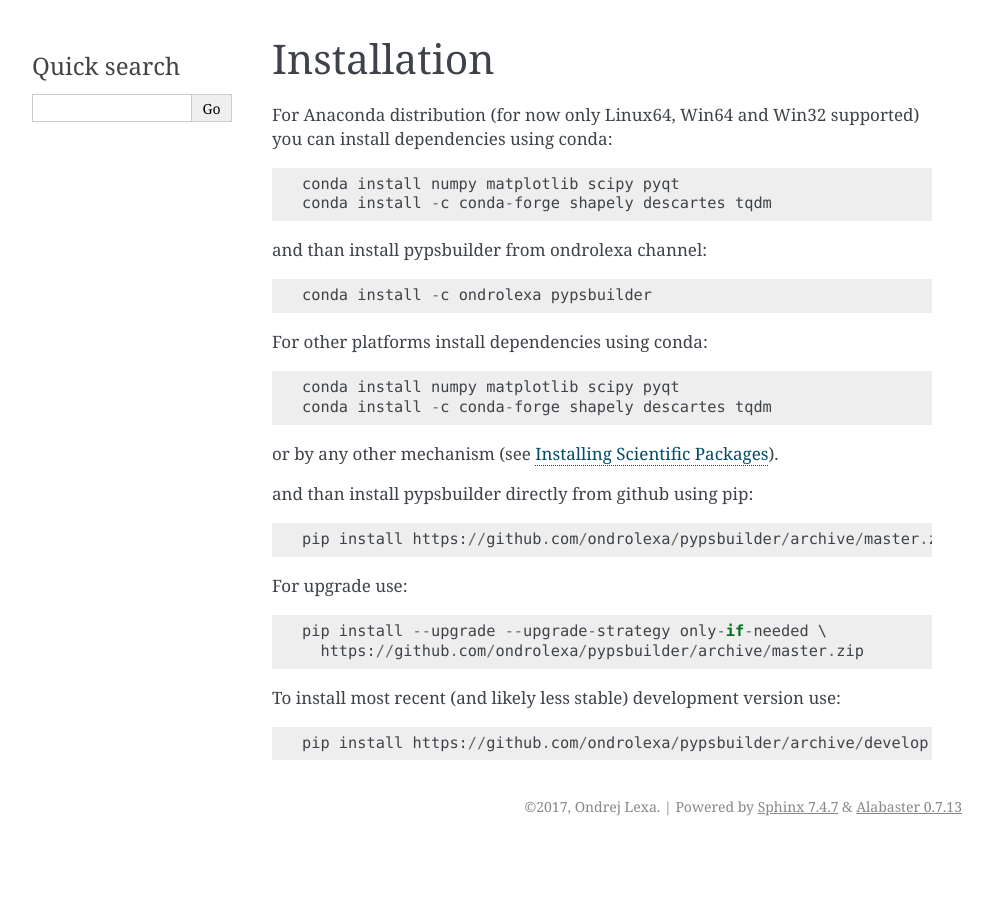
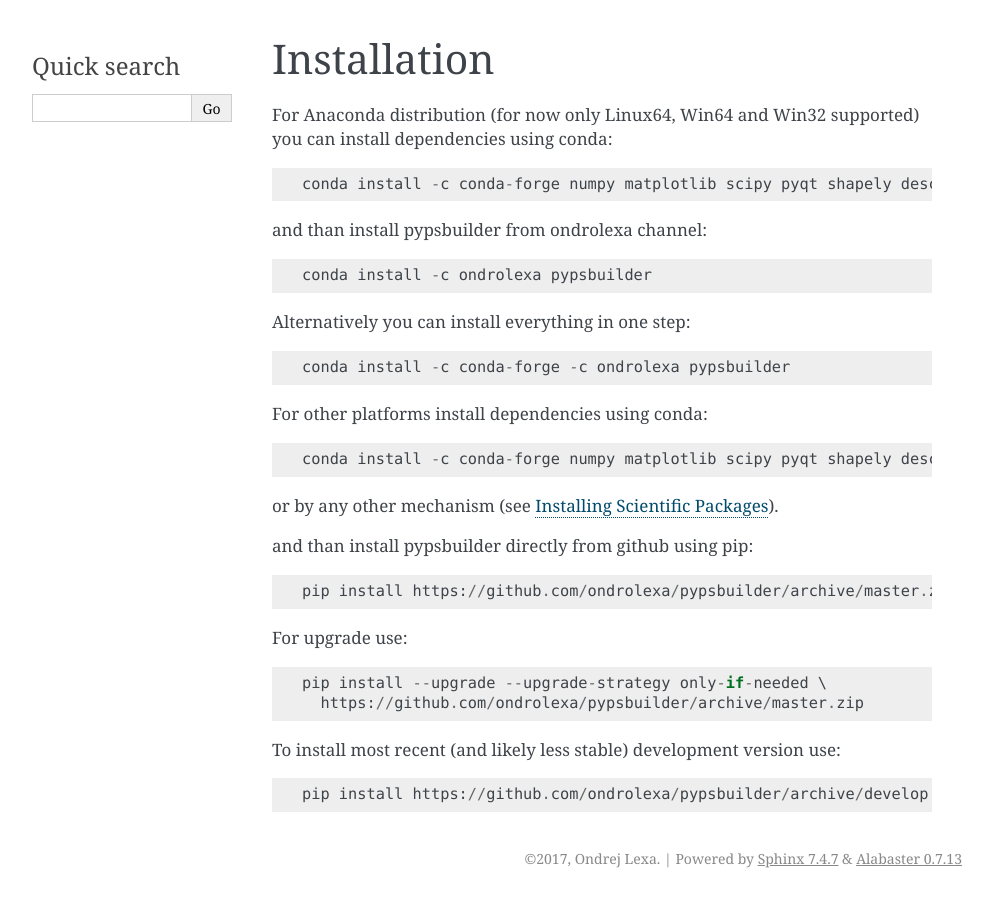
Before and after one commit to ondrolexa/pypsbuilder, a Sphinx documentation site: the page built from docs/installation.rst, in a window 1280 px wide. Shown: the whole page, without its empty margins (148-1141 px from the left). Built offline with Sphinx 7.4.7, drawn with Linux system fonts in a browser that asks for light colours.

```diff
--- a/docs/conf.py
+++ b/docs/conf.py
@@ -57,7 +57,7 @@ author = 'Ondrej Lexa'
 # The short X.Y version.
 version = '2.1'
 # The full version, including alpha/beta/rc tags.
-release = '2.1.3dev'
+release = '2.1.3'
 
 # The language for content autogenerated by Sphinx. Refer to documentation
 # for a list of supported languages.
--- a/docs/installation.rst
+++ b/docs/installation.rst
@@ -4,17 +4,19 @@ Installation
 
 For Anaconda distribution (for now only Linux64, Win64 and Win32 supported) you can install dependencies using conda::
 
-    conda install numpy matplotlib scipy pyqt
-    conda install -c conda-forge shapely descartes tqdm
+    conda install -c conda-forge numpy matplotlib scipy pyqt shapely descartes tqdm
 
 and than install pypsbuilder from ondrolexa channel::
 
     conda install -c ondrolexa pypsbuilder
 
+Alternatively you can install everything in one step::
+
+    conda install -c conda-forge -c ondrolexa pypsbuilder
+
 For other platforms install dependencies using conda::
 
-    conda install numpy matplotlib scipy pyqt
-    conda install -c conda-forge shapely descartes tqdm
+    conda install -c conda-forge numpy matplotlib scipy pyqt shapely descartes tqdm
 
 or by any other mechanism (see `Installing Scientific Packages <https://packaging.python.org/science/>`_).
 
--- a/setup.py
+++ b/setup.py
@@ -19,7 +19,7 @@ requirements = [
 
 setup(
     name='pypsbuilder',
-    version='2.1.3dev',
+    version='2.1.3',
     description="THERMOCALC front-end for constructing and analyzing PT pseudosections",
     long_description=readme + '\n\n' + history,
     author="Ondrej Lexa",
```
Also changed, not shown: 1 other file.
